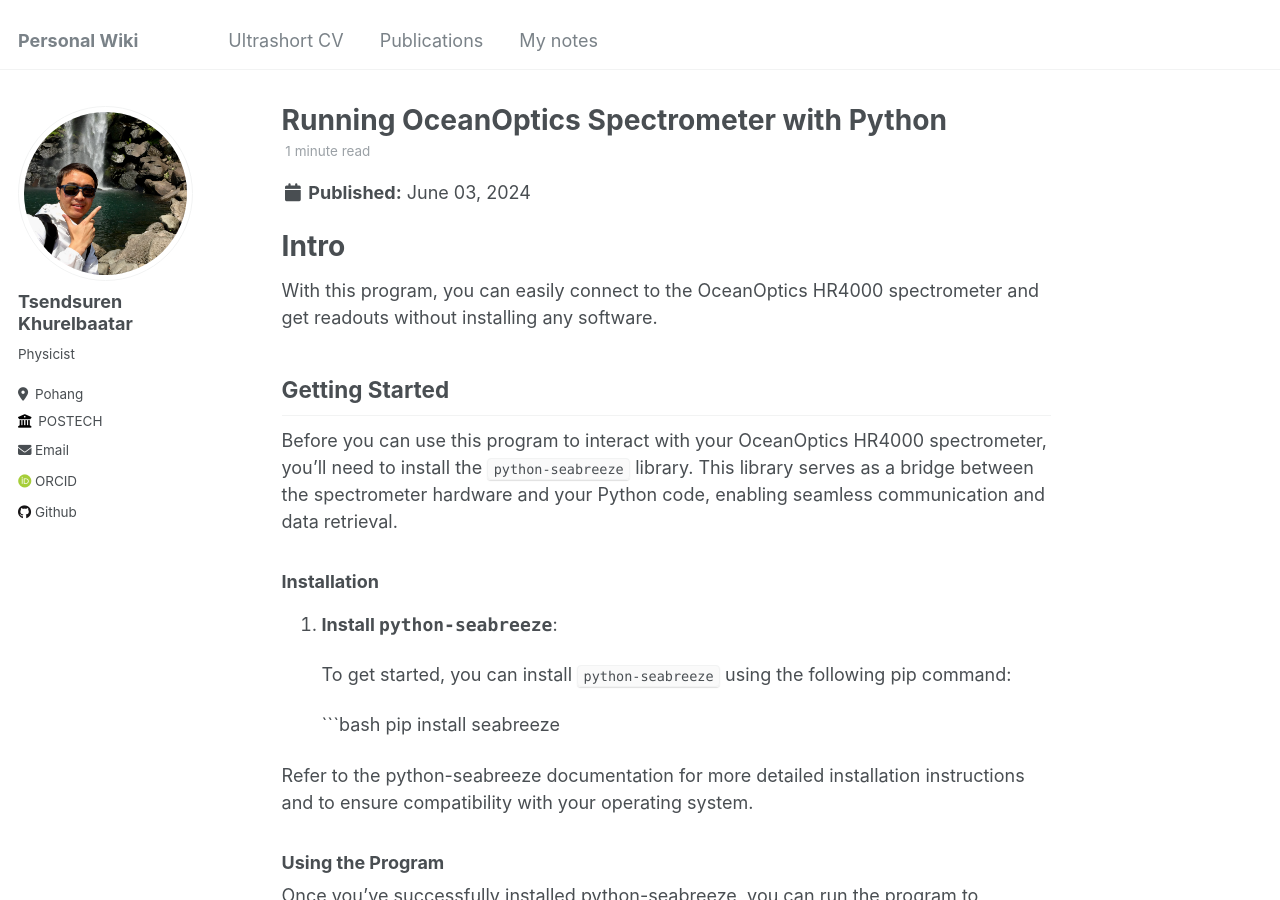
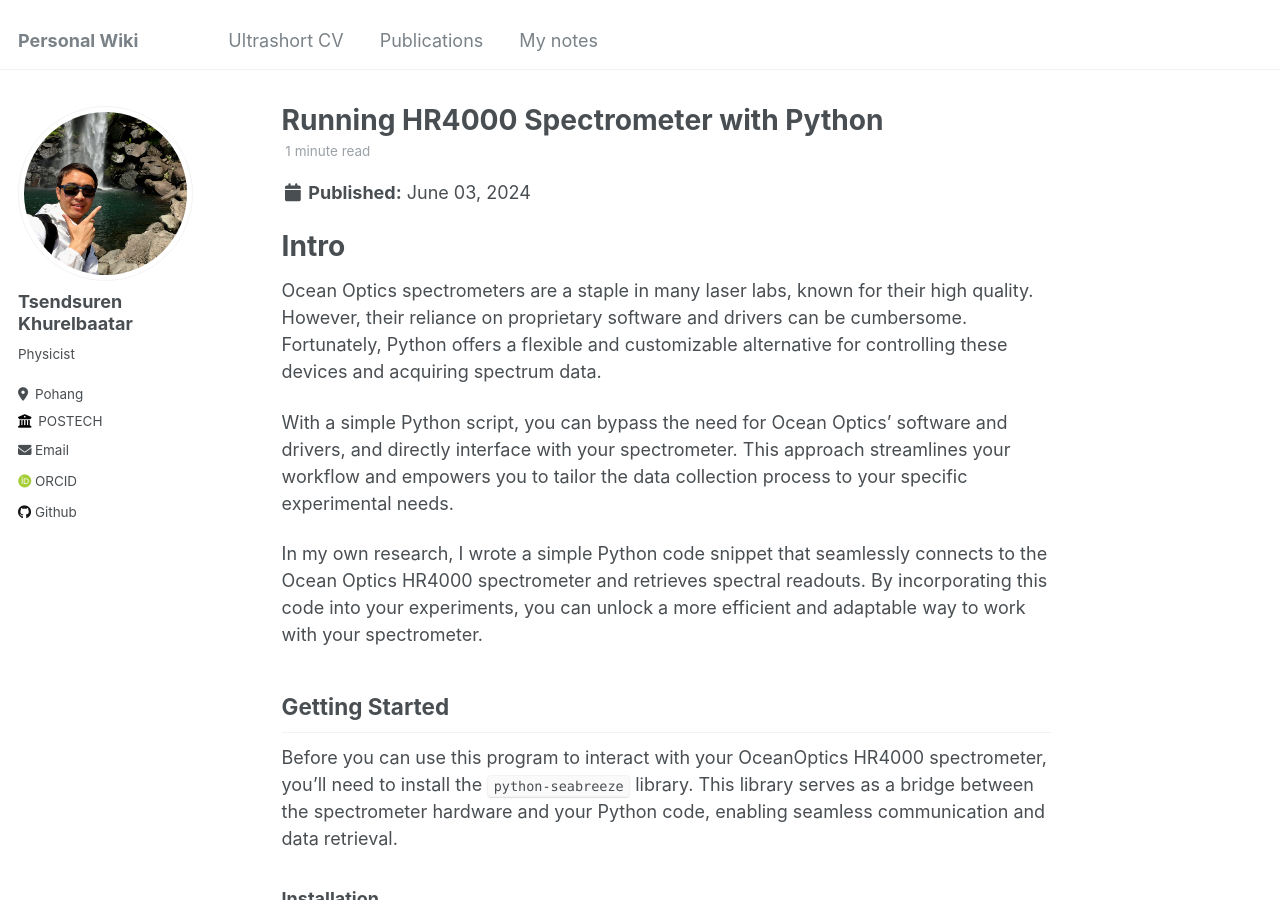
Before and after one commit to Tsendsuren/tsendsuren.github.io, a Jekyll site: the page built from _posts/2024-06-03-OceanOptics.md, in a window 1280 px wide and 900 px high. Built offline with Jekyll 4.4.1, drawn with Linux system fonts in a browser that asks for light colours; some web fonts are replaced.

Commit message:
new post

```diff
--- a/_posts/2024-06-03-OceanOptics.md
+++ b/_posts/2024-06-03-OceanOptics.md
@@ -1,11 +1,15 @@
 ---
-title: 'Running OceanOptics Spectrometer with Python'
+title: 'Running HR4000 Spectrometer with Python'
 date: 2024-06-03
 permalink: /posts/2024-06-03-OceanOptics/
 
 ---
 # Intro
-With this program, you can easily connect to the OceanOptics HR4000 spectrometer and get readouts without installing any software.
+Ocean Optics spectrometers are a staple in many laser labs, known for their high quality. However, their reliance on proprietary software and drivers can be cumbersome. Fortunately, Python offers a flexible and customizable alternative for controlling these devices and acquiring spectrum data.
+
+With a simple Python script, you can bypass the need for Ocean Optics' software and drivers, and directly interface with your spectrometer. This approach streamlines your workflow and empowers you to tailor the data collection process to your specific experimental needs.
+
+In my own research, I wrote a simple Python code snippet that seamlessly connects to the Ocean Optics HR4000 spectrometer and retrieves spectral readouts. By incorporating this code into your experiments, you can unlock a more efficient and adaptable way to work with your spectrometer.
 
 ## Getting Started
 
```
